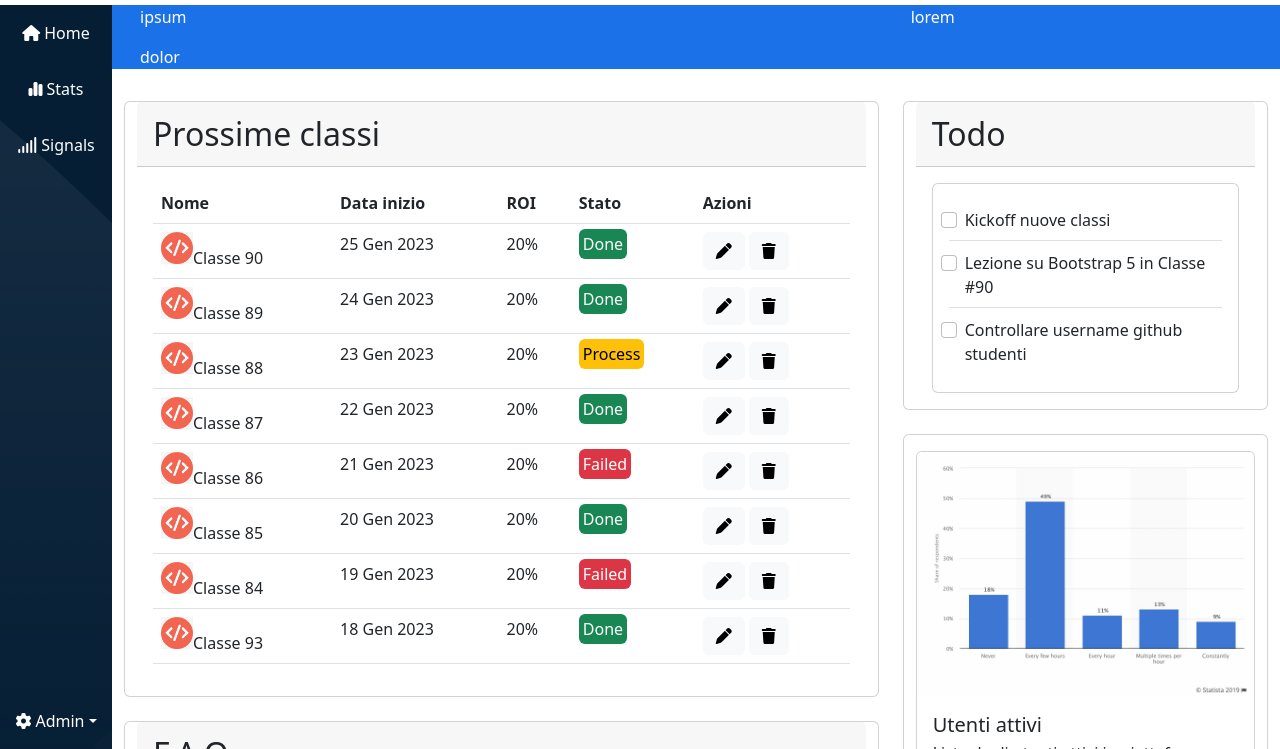
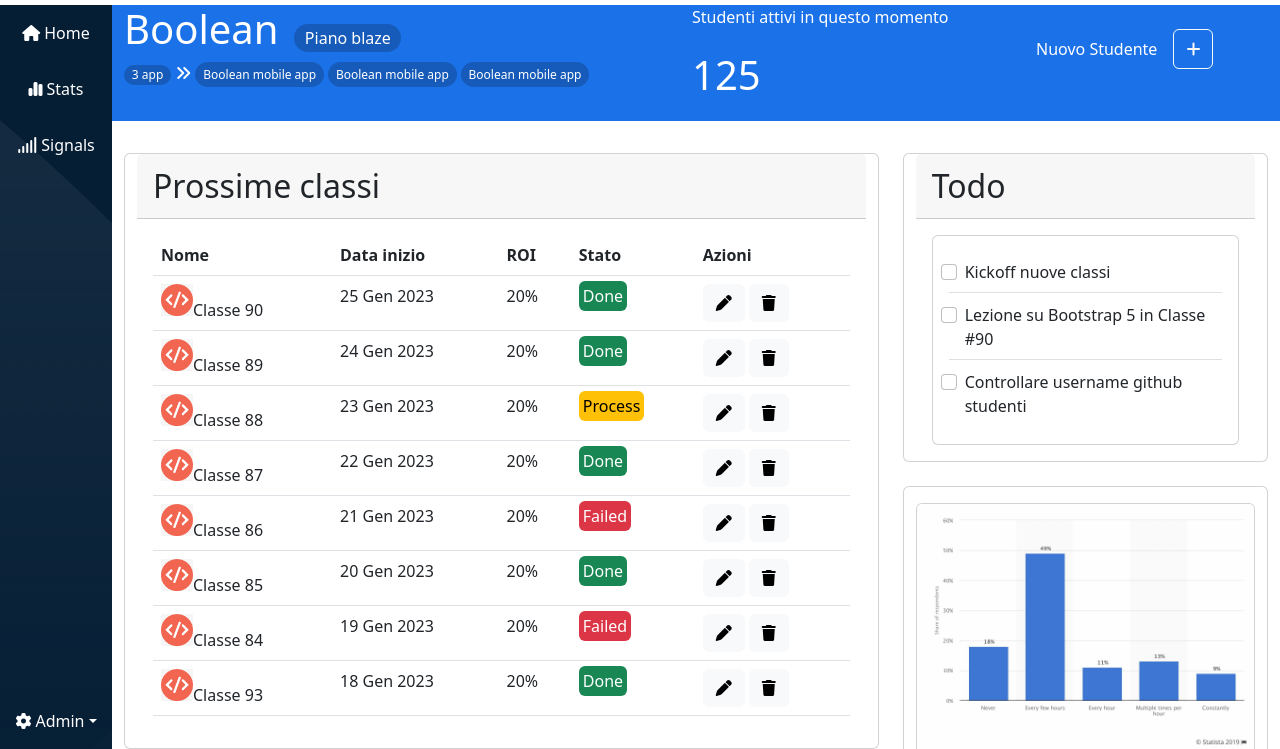
Before and after one commit to jdelavega42/html-css-bootstrap-dashboard, a plain HTML site: page index.html in a window 1280 px wide. Shown: the part 51-800 px from the top of the page. Drawn offline with nearby package versions, Linux system fonts and the light colour scheme.

Commit message:
add content top

```diff
--- a/css/style.css
+++ b/css/style.css
@@ -82,15 +82,25 @@ li {
     text-decoration: none;
 }
 
+#bell {
+    color: #FF8F00;
+}
+
 /* #hover */
 .ms_sidebar li:hover {
     background-color: rgba(255, 255, 255, .2);
 }
 
-#bell {
-    color: #FF8F00;
+
+/* @container-top */
+.ms_btn {
+    height: 40px;
+    width: 40;
 }
 
+.badge {
+    background-color: #165BBA;
+}
 /* @container-bottom */
 /* #class */
 .ms_class::before {
--- a/index.html
+++ b/index.html
@@ -65,13 +65,33 @@
             </div>
             <!-- @Container -->
             <div class="ms_content container-fluid">
-                <div class="ms_content-top row justify-content-center flex-md-row-reverse gap-3">
-                    <div class="col-12  col-md-4 row">
-                        <div class="col">lorem</div>
+                <div class="ms_content-top row justify-content-between flex-md-row-reverse">
+                    <!-- #container-top -->
+                    <div class="col-12  col-md-3 row p-4">
+                        <div class="col d-flex align-items-baseline">
+                            <p class="me-3">Nuovo Studente</p>
+                            <button class="btn btn-outline-light ms_btn"><i class="fa-solid fa-plus"></i></button>
+                        </div>
                     </div>
-                    <div class="row flex-column col-12 col-md-8 gap-3">
-                        <div class="col">ipsum</div>
-                        <div class="col">dolor</div>
+                    <div class="row flex-column flex-md-row col-12 col-md-9 justify-content-between">
+                        <div class="col col-md-8">
+                            <div class="d-flex align-items-baseline">
+                                <h2 class="fs-1 fw-normal me-3">Boolean</h2>
+                                <span class="badge rounded-pill fs-6 fw-normal">Piano blaze</span>
+                            </div>
+                            <p>
+                                <span class="badge rounded-pill fw-normal">3 app</span>
+                                <i class="fa-solid fa-angles-right"></i>
+                                <span class="badge rounded-pill fw-normal d-lg-none">+</span>
+                                <span class="badge rounded-pill fw-normal d-none d-lg-inline">Boolean mobile app</span>
+                                <span class="badge rounded-pill fw-normal d-none d-lg-inline">Boolean mobile app</span>
+                                <span class="badge rounded-pill fw-normal d-none d-lg-inline">Boolean mobile app</span>
+                            </p>
+                        </div>
+                        <div class="col col-md-4">
+                            <p>Studenti attivi in questo momento</p>
+                            <p class="fs-1">125</p>
+                        </div>
                     </div>
 
                 </div>
```
